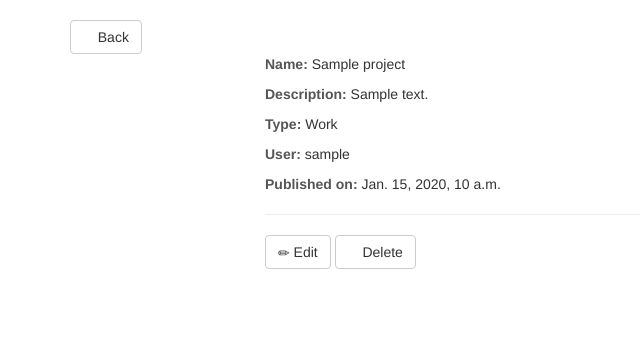
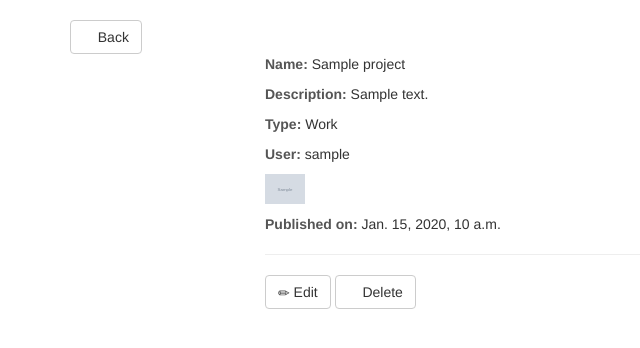
Before and after one commit to Garathd/Django-To-Do-List, a Django app: page /projects/1/ in a window 1280 px wide. Shown: the part 52-400 px from the top of the page, without its empty margins (0-640 px from the left). Run offline with Django 3.2, Linux system fonts and the light colour scheme; a user stored in the database is signed in; tables that the repository leaves empty hold one stand-in row (values such as "Sample post"); grey boxes marked "Sample" are stand-in pictures; some libraries are stand-ins or nearby versions; some web fonts are replaced.

Commit message:
Added profile picture to Project User section

```diff
--- a/projects/templates/projectinfo.html
+++ b/projects/templates/projectinfo.html
@@ -9,11 +9,15 @@
 <div class="row">
     <div class="col-md-2"></div>
     <div class="col-md-8">
-        <p><span class="boldtext">Name:</span> {{ project.name}}</p>
-        <p><span class="boldtext">Description:</span> {{ project.description }}</p>
-        <p><span class="boldtext">Type:</span> {{ project.status }}</p>
-        <p><span class="boldtext">User:</span> {{ project.user }}</p>
-        <p><span class="boldtext">Published on:</span> {{ project.published_date }} </p>
+        <p><span class="boldtext">Name: </span> {{ project.name}}</p>
+        <p><span class="boldtext">Description: </span> {{ project.description }}</p>
+        <p><span class="boldtext">Type: </span> {{ project.status }}</p>
+        <p><span class="boldtext">User: </span> {{ project.user }}
+        <div class="user-image">
+            <img class="user_image" src="{{ MEDIA_URL }}{{ picture }}">
+        </div>
+        </p>
+        <p><span class="boldtext">Published on: </span> {{ project.published_date }} </p>
         <hr />
         <a href="{% url 'edit_project' project.id %}" class="btn btn-default"><span class="glyphicon glyphicon-pencil"></span> Edit</a>
         <a href="{% url 'delete_project' project.id %}" class="btn btn-default"><span class="glyphicon glyphicon-trash"></span> Delete</a>
--- a/projects/views.py
+++ b/projects/views.py
@@ -3,6 +3,7 @@ from django.core.urlresolvers import resolve
 from django.contrib.auth.decorators import login_required
 from .models import Project
 from tasks.models import Task
+from accounts.models import UserProfile
 from .forms import ProjectForm
 
 # Create your views here.
@@ -49,7 +50,16 @@ def project_info(request, pk):
 
     project = get_object_or_404(Project, pk=pk)
     project.save()
-    return render(request, "projectinfo.html", {'project': project})
+
+    user_info = UserProfile.objects.filter(user=request.user)
+
+    for u in user_info:
+        picture = u.picture
+
+    return render(request, "projectinfo.html", {
+        'project': project,
+        'picture': picture
+    })
 
 @login_required()
 #Edit or Create a Project
--- a/static/css/custom.css
+++ b/static/css/custom.css
@@ -38,6 +38,10 @@
     text-align: center;
 }
 
+.user_image{
+    width: 40px !important;
+}
+
 /*For Image Upload Field*/
 input[name="screenshot"], input[name="picture"] {
     padding-bottom: 47px !important;
```
